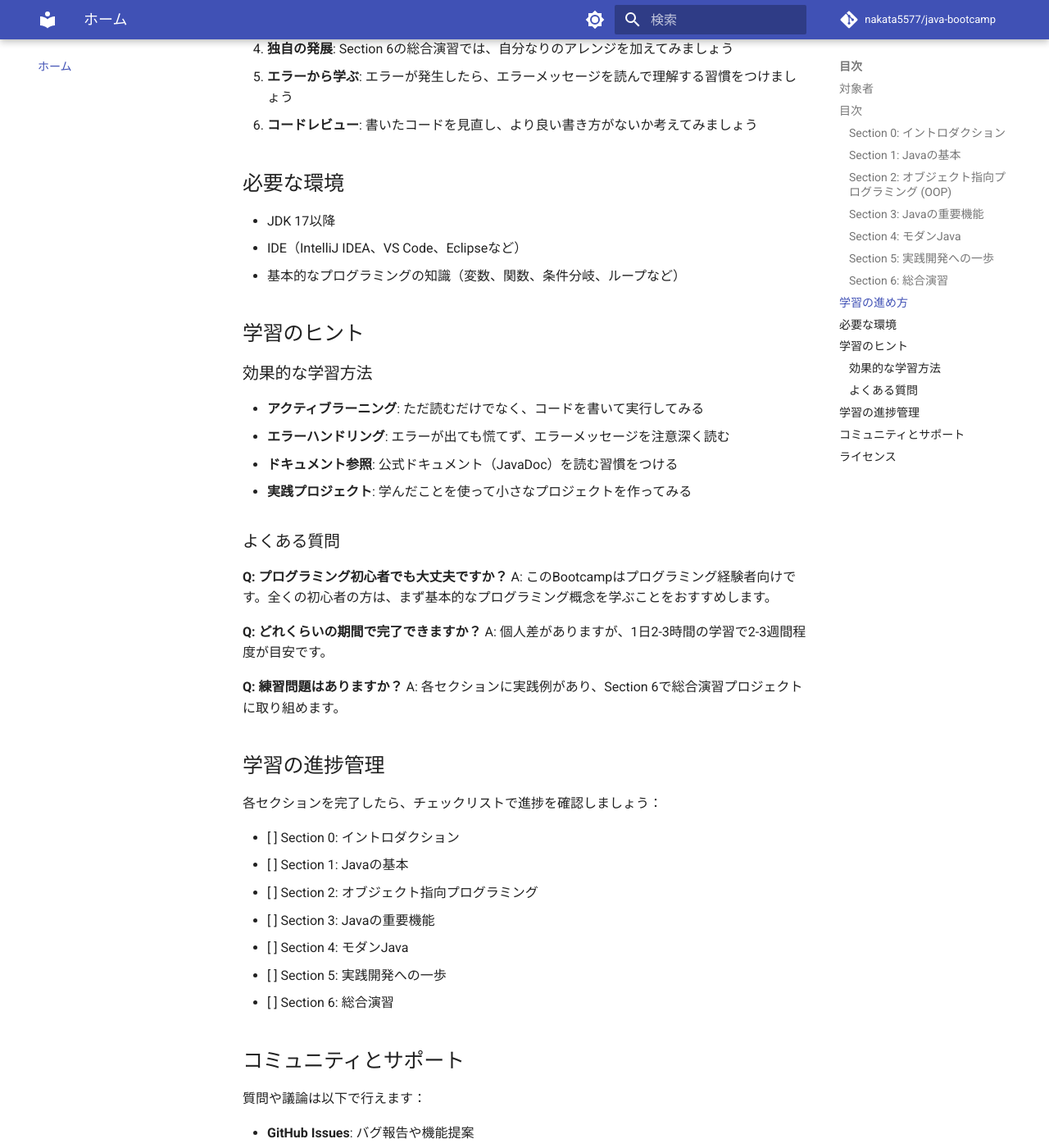
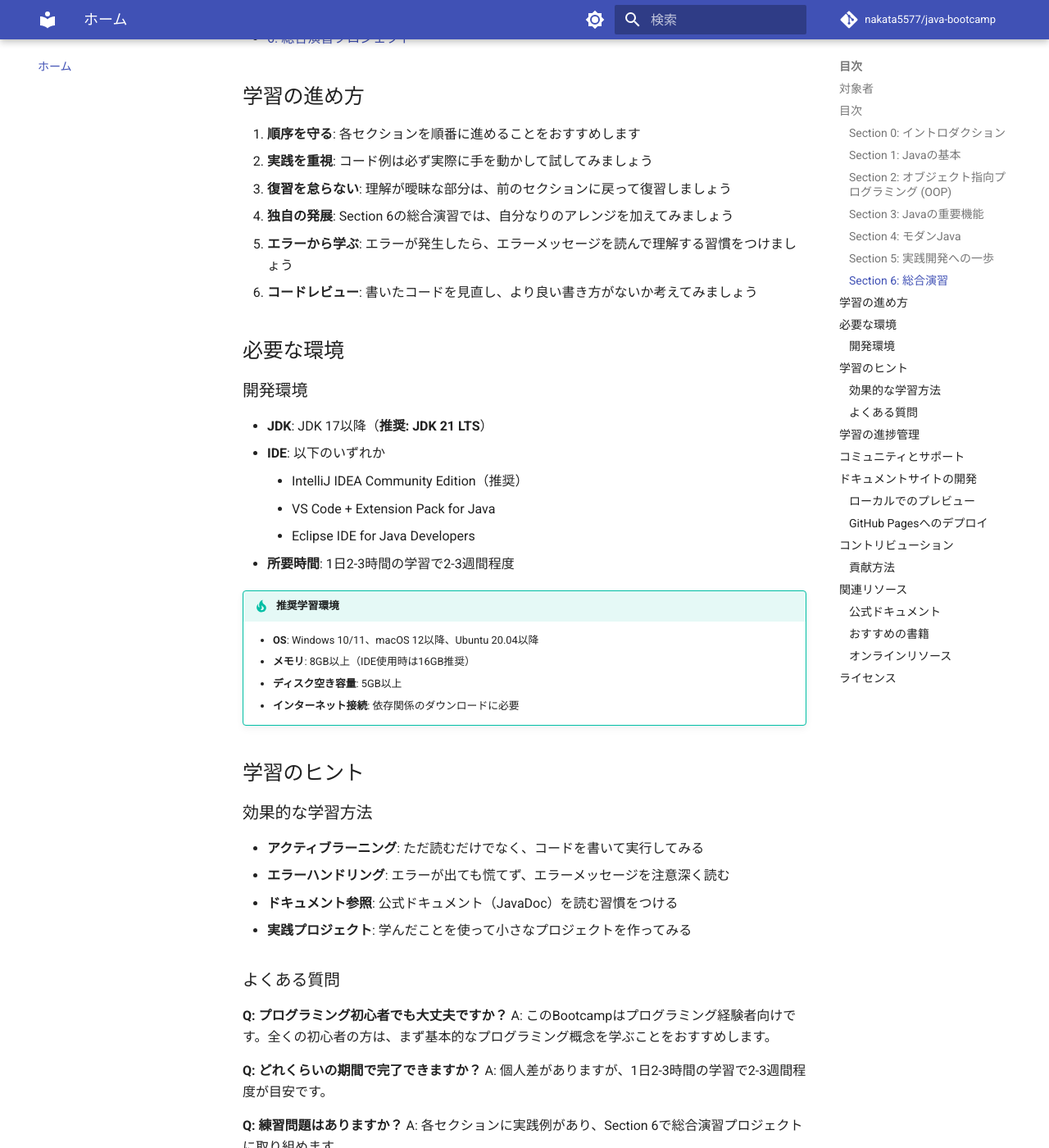
Before and after one commit to nakata5577/java-bootcamp, an MkDocs documentation site: the page built from docs/index.md, in a window 1280 px wide and 1400 px high, scrolled down 2220 px. Shown: the whole window at 82% size. Built offline with MkDocs 1.6.1 and Material for MkDocs 9.7.7, drawn with Linux system fonts in a browser that asks for light colours; comment, search, counter and statistics services are not loaded; some of the changed text lies outside the part shown.

Commit message:
ドキュメントをブラッシュアップ：全体的な改善と一貫性の向上
主な変更点：

1. **index.md（トップページ）の充実化**
   - GitHub Pagesへのリンクを追加
   - 前提知識セクションを追加
   - 必要な環境の詳細を拡充（推奨学習環境を含む）
   - ドキュメントサイトの開発方法を追加
   - コントリビューション方法を追加
   - 関連リソースを拡充（書籍やオンラインリソース）

2. **README.mdの改善**
   - 必要な環境を構造化（開発環境と前提知識に分離）
   - JDKバージョンの推奨を明確化（JDK 21 LTSを推奨）
   - 推奨学習環境の詳細を追加
   - 関連リソースを拡充（API仕様、書籍、Stack Overflowを追加）

3. **mkdocs.ymlの機能拡張**
   - ナビゲーション機能を追加：
     - navigation.instant（SPA風の動作）
     - navigation.instant.progress（読み込み進捗表示）
     - navigation.tracking（URLトラッキング）
     - navigation.indexes（セクションインデックス）
   - 検索機能を強化：search.share（検索結果の共有）
   - コンテンツ機能を追加：content.tabs.link（タブのリンク）
   - Markdown拡張機能を追加：
     - Mermaidダイアグラムのサポート
     - タスクリスト（チェックボックス）
     - マーク、キー表記、スマートシンボル
     - 定義リスト、フットノート、略語
   - TOCにパーマリンクタイトルを追加
   - copyrightを詳細化
   - ソーシャルリンクに名前を追加

4. **一貫性の向上**
   - README.mdとindex.mdで推奨JDKバージョンを統一（JDK 21 LTS）
   - 環境要件の記述を統一
   - 関連リソースを統一

🤖 Generated with [Claude Code](https://claude.com/claude-code)

Co-Authored-By: Claude <noreply@anthropic.com>

````diff
--- a/docs/index.md
+++ b/docs/index.md
@@ -2,9 +2,19 @@
 
 Javaを短期間で集中して学ぶための教科書プロジェクトです。
 
+!!! info "ドキュメントサイトについて"
+    このドキュメントは[MkDocs Material](https://squidfunk.github.io/mkdocs-material/)で構築され、GitHub Pagesで公開されています。
+
+    **🔗 オンラインで閲覧**: [https://nakata5577.github.io/java-bootcamp/](https://nakata5577.github.io/java-bootcamp/)
+
 ## 対象者
 
 プログラミング経験者を対象としています。基本的な文法は簡潔にまとめつつ、オブジェクト指向の概念や実践的な開発スキルに重点を置いた構成になっています。
+
+**前提知識:**
+- 基本的なプログラミング概念（変数、関数、条件分岐、ループなど）
+- コマンドラインの基本操作
+- テキストエディタまたはIDEの使用経験
 
 ## 目次
 
@@ -72,9 +82,20 @@ Java 8以降で導入された、より簡潔で強力なコーディングス
 
 ## 必要な環境
 
-- JDK 17以降
-- IDE（IntelliJ IDEA、VS Code、Eclipseなど）
-- 基本的なプログラミングの知識（変数、関数、条件分岐、ループなど）
+### 開発環境
+
+- **JDK**: JDK 17以降（**推奨: JDK 21 LTS**）
+- **IDE**: 以下のいずれか
+    - IntelliJ IDEA Community Edition（推奨）
+    - VS Code + Extension Pack for Java
+    - Eclipse IDE for Java Developers
+- **所要時間**: 1日2-3時間の学習で2-3週間程度
+
+!!! tip "推奨学習環境"
+    - **OS**: Windows 10/11、macOS 12以降、Ubuntu 20.04以降
+    - **メモリ**: 8GB以上（IDE使用時は16GB推奨）
+    - **ディスク空き容量**: 5GB以上
+    - **インターネット接続**: 依存関係のダウンロードに必要
 
 ## 学習のヒント
 
@@ -114,6 +135,61 @@ A: 各セクションに実践例があり、Section 6で総合演習プロジ
 
 - **GitHub Issues**: バグ報告や機能提案
 - **GitHub Discussions**: 学習に関する質問や議論
+- **GitHub Repository**: [nakata5577/java-bootcamp](https://github.com/nakata5577/java-bootcamp)
+
+## ドキュメントサイトの開発
+
+このドキュメントサイトは[MkDocs](https://www.mkdocs.org/)と[Material for MkDocs](https://squidfunk.github.io/mkdocs-material/)を使用しています。
+
+### ローカルでのプレビュー
+
+```bash
+# 依存関係のインストール
+pip install -r requirements.txt
+
+# 開発サーバーを起動（http://127.0.0.1:8000）
+mkdocs serve
+
+# 静的サイトのビルド
+mkdocs build
+```
+
+### GitHub Pagesへのデプロイ
+
+mainブランチへのプッシュ時に、GitHub Actionsによって自動的にビルド＆デプロイされます。
+
+## コントリビューション
+
+改善提案やバグ報告を歓迎します。
+
+### 貢献方法
+
+1. このリポジトリをフォーク
+2. 新しいブランチを作成（`git checkout -b feature/improvement`）
+3. 変更をコミット（`git commit -am 'Add improvement'`）
+4. ブランチにプッシュ（`git push origin feature/improvement`）
+5. Pull Requestを作成
+
+## 関連リソース
+
+### 公式ドキュメント
+
+- [Oracle Java Documentation](https://docs.oracle.com/en/java/)
+- [OpenJDK](https://openjdk.org/)
+- [Java API Specification](https://docs.oracle.com/en/java/javase/21/docs/api/)
+
+### おすすめの書籍
+
+- 『Effective Java 第3版』Joshua Bloch著
+- 『Java言語で学ぶデザインパターン入門』結城浩著
+- 『スッキリわかるJava入門』中山清喬著
+
+### オンラインリソース
+
+- [Baeldung](https://www.baeldung.com/) - Javaチュートリアル
+- [JetBrains Academy](https://www.jetbrains.com/academy/) - インタラクティブ学習
+- [Java Brains](https://javabrains.io/) - ビデオチュートリアル
+- [Stack Overflow](https://stackoverflow.com/questions/tagged/java) - Q&Aコミュニティ
 
 ## ライセンス
 
--- a/mkdocs.yml
+++ b/mkdocs.yml
@@ -29,12 +29,18 @@ theme:
     - navigation.sections
     - navigation.top
     - navigation.footer
+    - navigation.indexes
+    - navigation.instant
+    - navigation.instant.progress
+    - navigation.tracking
     - search.suggest
     - search.highlight
+    - search.share
     - content.code.copy
     - content.code.annotate
     - content.action.edit
     - content.action.view
+    - content.tabs.link
 
 plugins:
   - search:
@@ -49,7 +55,11 @@ markdown_extensions:
       pygments_lang_class: true
   - pymdownx.inlinehilite
   - pymdownx.snippets
-  - pymdownx.superfences
+  - pymdownx.superfences:
+      custom_fences:
+        - name: mermaid
+          class: mermaid
+          format: !!python/name:pymdownx.superfences.fence_code_format
   - pymdownx.tabbed:
       alternate_style: true
   - admonition
@@ -57,11 +67,20 @@ markdown_extensions:
   - pymdownx.emoji:
       emoji_index: !!python/name:material.extensions.emoji.twemoji
       emoji_generator: !!python/name:material.extensions.emoji.to_svg
+  - pymdownx.tasklist:
+      custom_checkbox: true
+  - pymdownx.mark
+  - pymdownx.keys
+  - pymdownx.smartsymbols
   - attr_list
   - md_in_html
+  - def_list
+  - footnotes
   - tables
+  - abbr
   - toc:
       permalink: true
+      permalink_title: このセクションへのリンク
 
 nav:
   - ホーム: index.md
@@ -102,5 +121,7 @@ extra:
   social:
     - icon: fontawesome/brands/github
       link: https://github.com/nakata5577/java-bootcamp
+      name: GitHub Repository
+  generator: false
 
-copyright: Copyright &copy; 2025 Java Bootcamp
+copyright: Copyright &copy; 2025 Java Bootcamp. このプロジェクトは教育目的で作成されています。
````
Also changed, not shown: README.md (+23 -6 lines).
